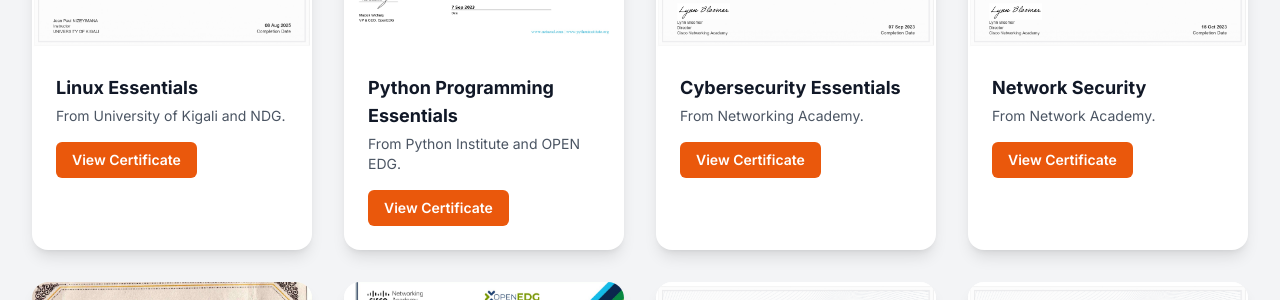
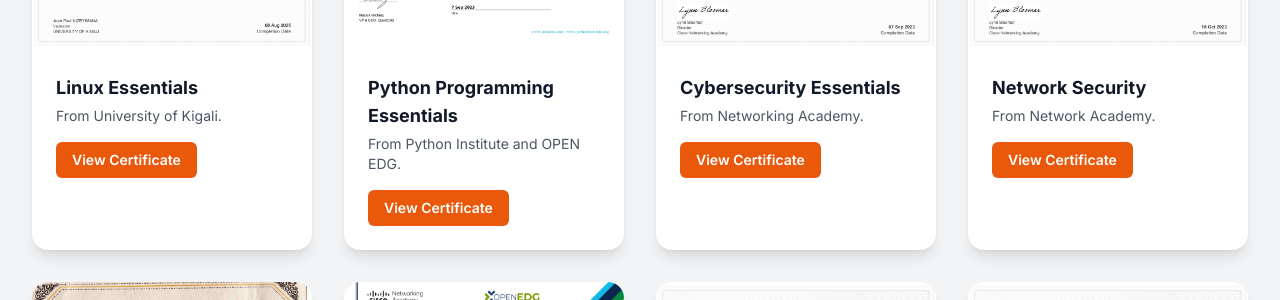
Before and after one commit to CyizaLandry5/Webo, a PHP site: page / in a window 1280 px wide. Shown: the part 2427-2727 px from the top of the page. Run offline with PHP 8.4, Linux system fonts and the light colour scheme; some libraries are stand-ins or nearby versions.

Commit message:
scad_certi

```diff
--- a/index.php
+++ b/index.php
@@ -290,7 +290,7 @@
                     <!-- Certificate Items -->
                     <?php
                     $certificates = [
-                        ["img" => "photos/certificates/Linux_Essentials.jpg", "title" => "Linux Essentials", "desc" => "From University of Kigali and NDG."],
+                        ["img" => "photos/certificates/Linux_Essentials.jpg", "title" => "Linux Essentials", "desc" => "From University of Kigali."],
                         ["img" => "photos/certificates/Programming_Essentials_in_Python_certificate.jpg", "title" => "Python Programming Essentials", "desc" => "From Python Institute and OPEN EDG."],
                         ["img" => "photos/certificates/Cybersecurity_Essentials_certificate.jpg", "title" => "Cybersecurity Essentials", "desc" => "From Networking Academy."],
                         ["img" => "photos/certificates/Network_Security_certificate.jpg", "title" => "Network Security", "desc" => "From Network Academy."],
```
Also changed, not shown: 2 other files.
